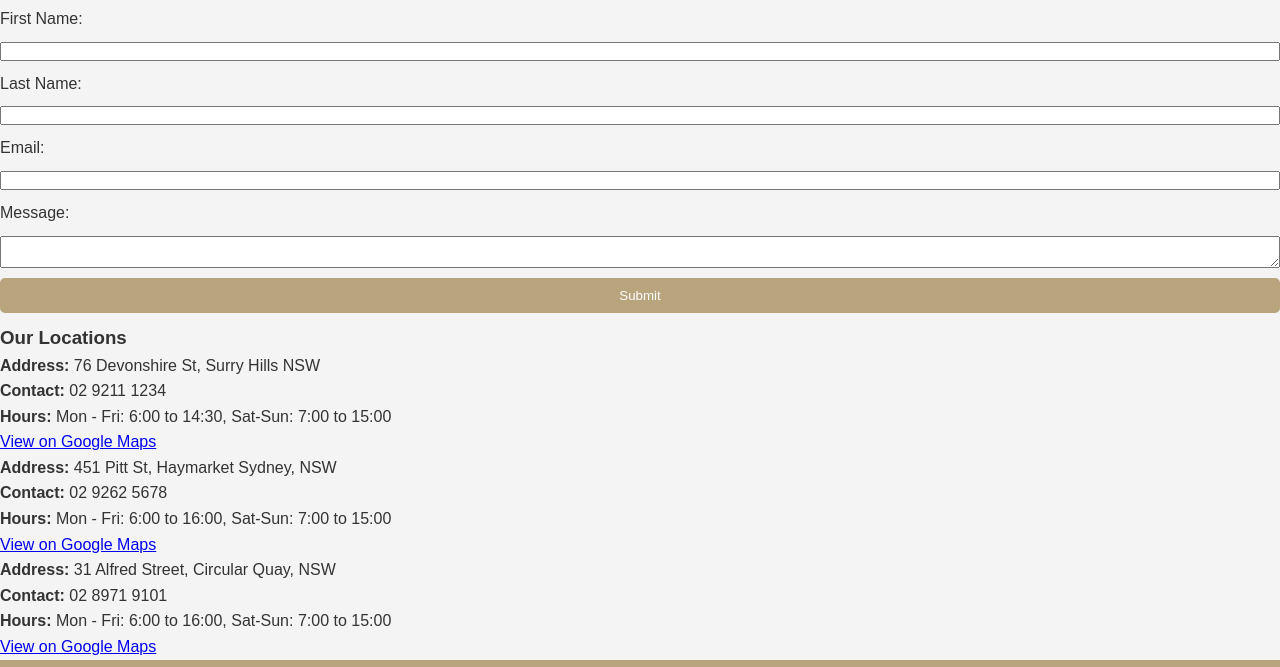
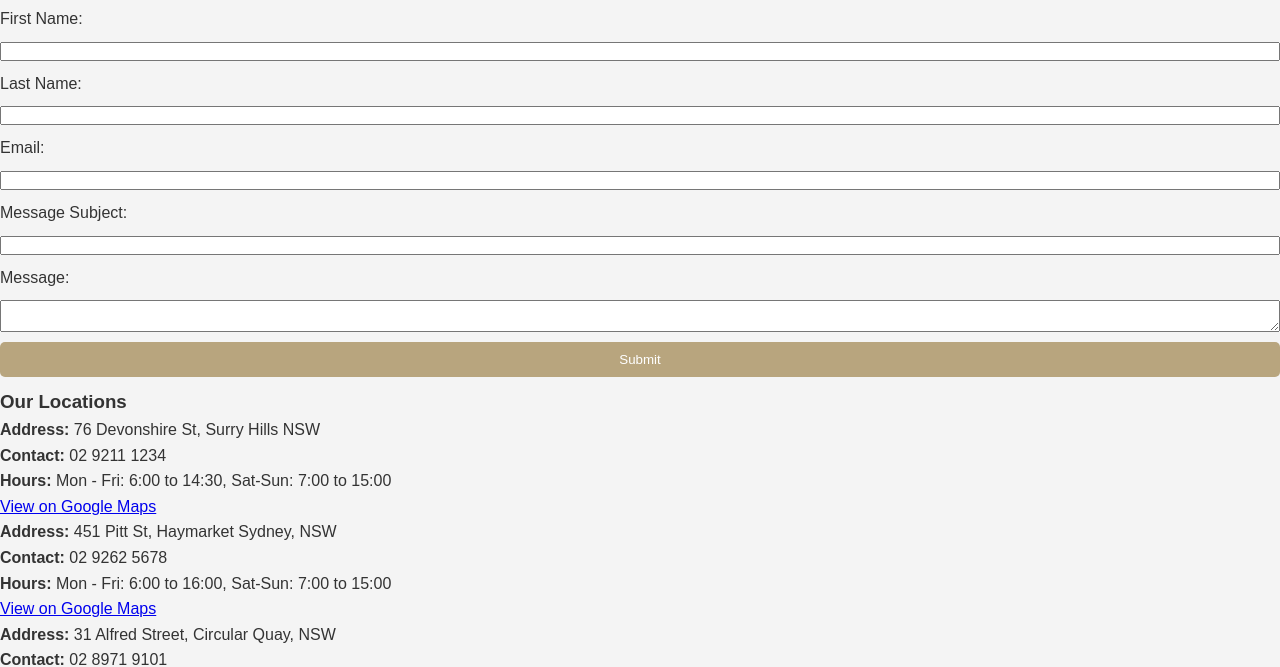
Before and after one commit to millenybelusso/millenybelusso.github.io, a plain HTML site: page contact.html in a window 1280 px wide. Shown: the part 145-812 px from the top of the page. Drawn offline with Linux system fonts and the light colour scheme.

Commit message:
Add files via upload

```diff
--- a/contact.html
+++ b/contact.html
@@ -24,12 +24,20 @@
         <form onsubmit="return showAlert()">
             <label for="firstName">First Name:</label>
             <input type="text" id="firstName" name="firstName" required>
+
             <label for="lastName">Last Name:</label>
             <input type="text" id="lastName" name="lastName" required>
+
             <label for="email">Email:</label>
             <input type="email" id="email" name="email" required>
+
+
+            <label for="subject">Message Subject:</label>
+            <input type="text" id="subject" name="subject" required>
+
             <label for="message">Message:</label>
             <textarea id="message" name="message" required></textarea>
+
             <button type="submit">Submit</button>
         </form>
 
```
